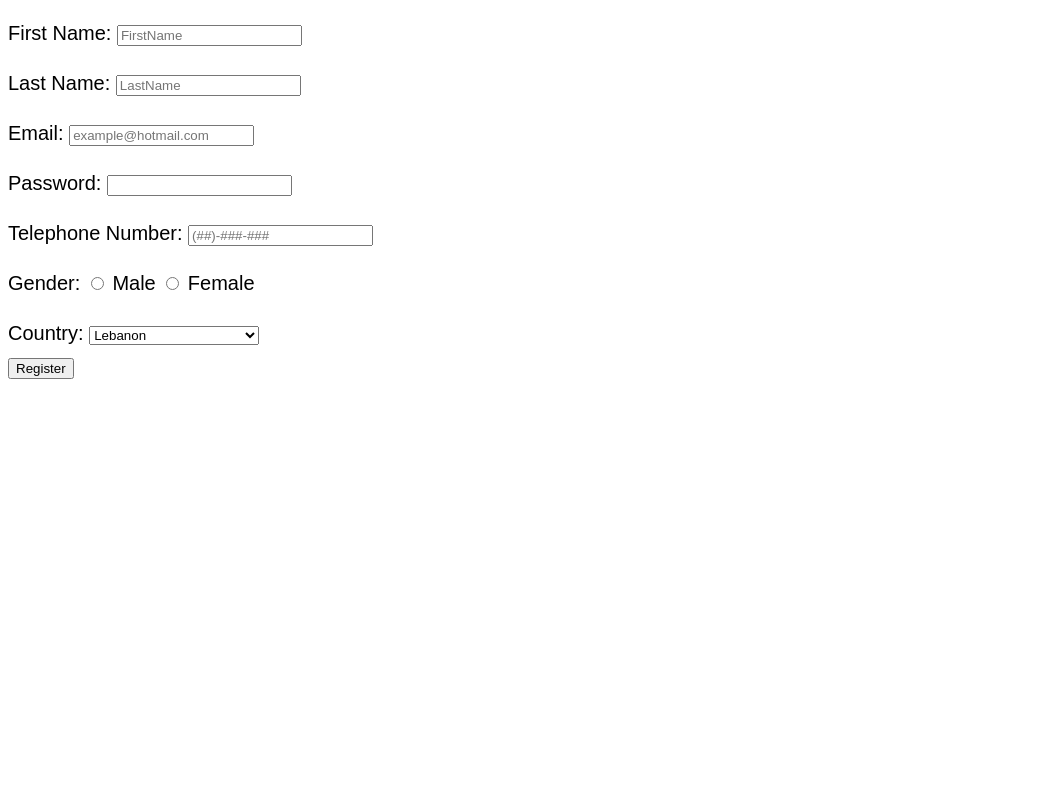
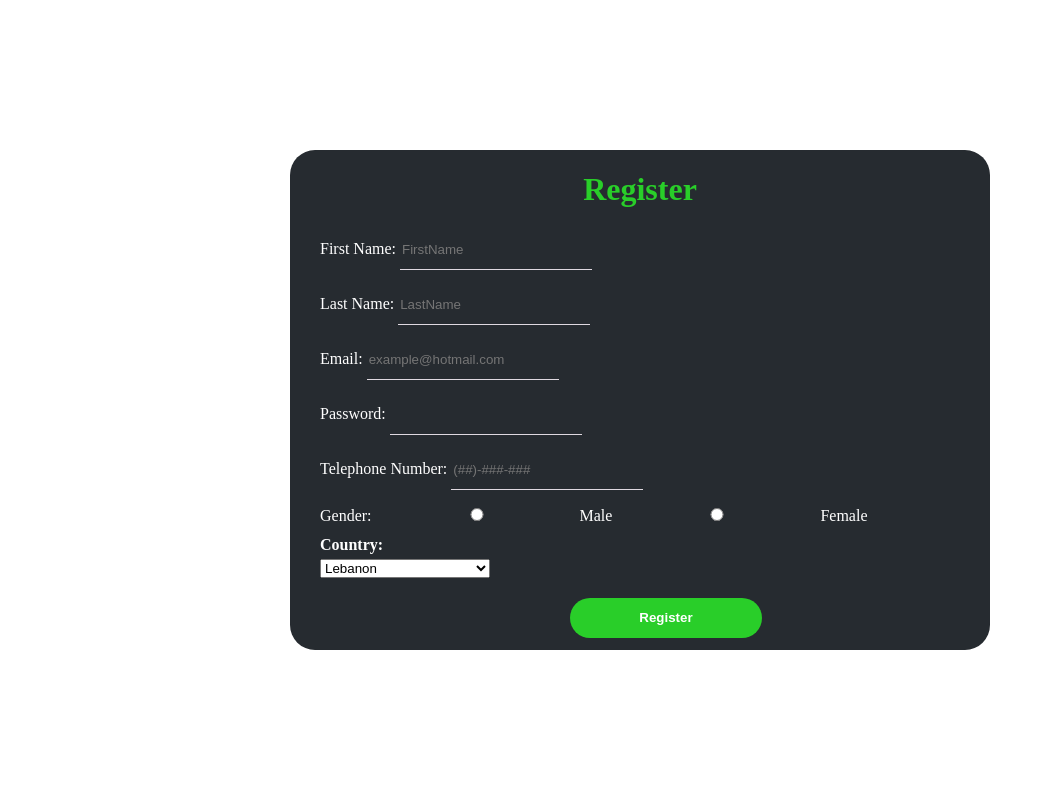
Before and after one commit to Alaili02/Web-Project, a PHP site: page /Form2.html in a window 1280 px wide. Shown: the whole page, without its empty margins (0-1045 px from the left). Run offline with PHP 8.4, Linux system fonts and the light colour scheme.

Commit message:
Merged Sardouks Updates
Added table for cart
Registration form is now styled

```diff
--- a/Form2.html
+++ b/Form2.html
@@ -5,6 +5,8 @@
         <title>Sign in</title>
     </head>
     <body>
+        <div id="registerBox" >
+            <h1>Register</h1>
         <form action="POST" autocomplete ="on" action="#">
             <div>
                 First Name:  <input type="text" placeholder="FirstName" required>
--- a/css/style3.css
+++ b/css/style3.css
@@ -1,15 +1,77 @@
-body{
-    font-family: Arial;
-    background-color: #FFF;
+:root {
+    --color-A:#dfd9e0;
+    --color-B:#262b30; /*Background Color*/
+    --color-G_F:#29ce29;
+    --color-G_L:#29ce29b3;
+    --color-C:#161A1D; /*Item BG Color*/
+    --color-D:#202528; /**/
 }
-div{
-    font-size: 20px;
-    line-height: 50px;
+
+#registerBox{
+   /* display: none;
+    opacity: 0;*/
+    z-index: 200;
+    width:700px;
+    height:500px;
+    background: var(--color-B);
+    top:50%;
+    left:50%;
+    position: fixed;
+    transform:translate(-50%,-50%);
+    box-sizing: border-box;
+    color:white;
+    border-radius: 25px;
+    padding-right:30px;
+    padding-left:30px;
+    transition: opacity 5s ease-in-out;
 }
-div.username{
-    padding-top: 15%;
+#registerBox h1{
+    text-align: center;
+    color: var(--color-G_F);
+
 }
-div.register{
+
+form#form2{
+    margin-top: 20px;
+    width:550px;
+
+}
+#registerBox input{
+    width:30%;
+    margin-bottom: 15px;
+}
+div.formEelement.odd {
     float: left;
-    width: 10%;
+
+
 }
+#registerBox input[type="submit"], input[type="button"]{
+    margin-top:20px;
+    margin-left:250px;
+    background-color: var(--color-G_F);
+    color: white;
+    font-weight: bold;
+    border:none;
+    outline:none;
+    height: 40px;
+    border-radius:20px;
+    cursor: pointer;
+}
+#registerBox input[type="text"],input[type="password"],input[type="tel"],input[type="email"]{
+    border:none;
+    background:transparent;
+    height:40px;
+    outline:none;
+    border-bottom:1px solid #dfd9e0;
+    color:white;
+}
+
+div.formElement.even {
+    float:right;
+
+}
+label {
+    font-weight: bold;
+    display: block;
+    margin-bottom: 5px;
+}
```
Also changed, not shown: css/style1.css (+10 -0 lines), index.html (+7 -0 lines).
